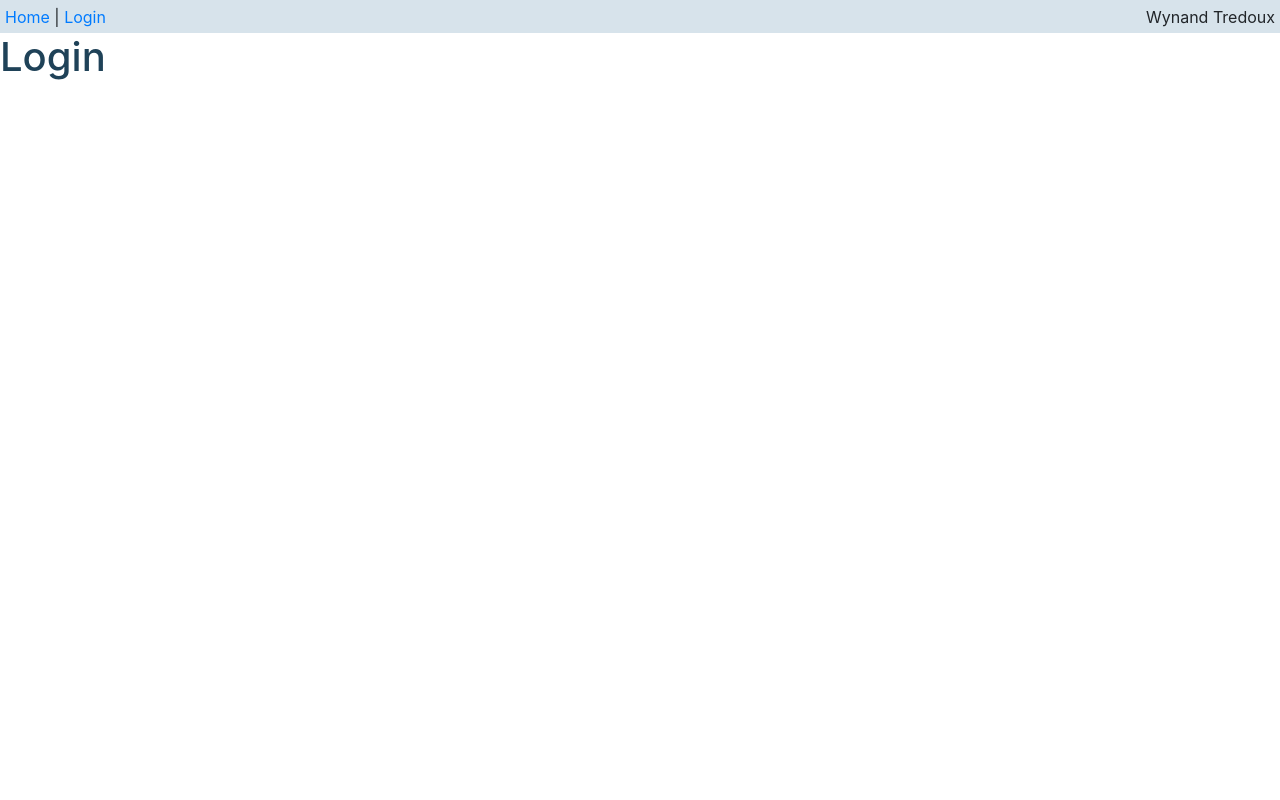
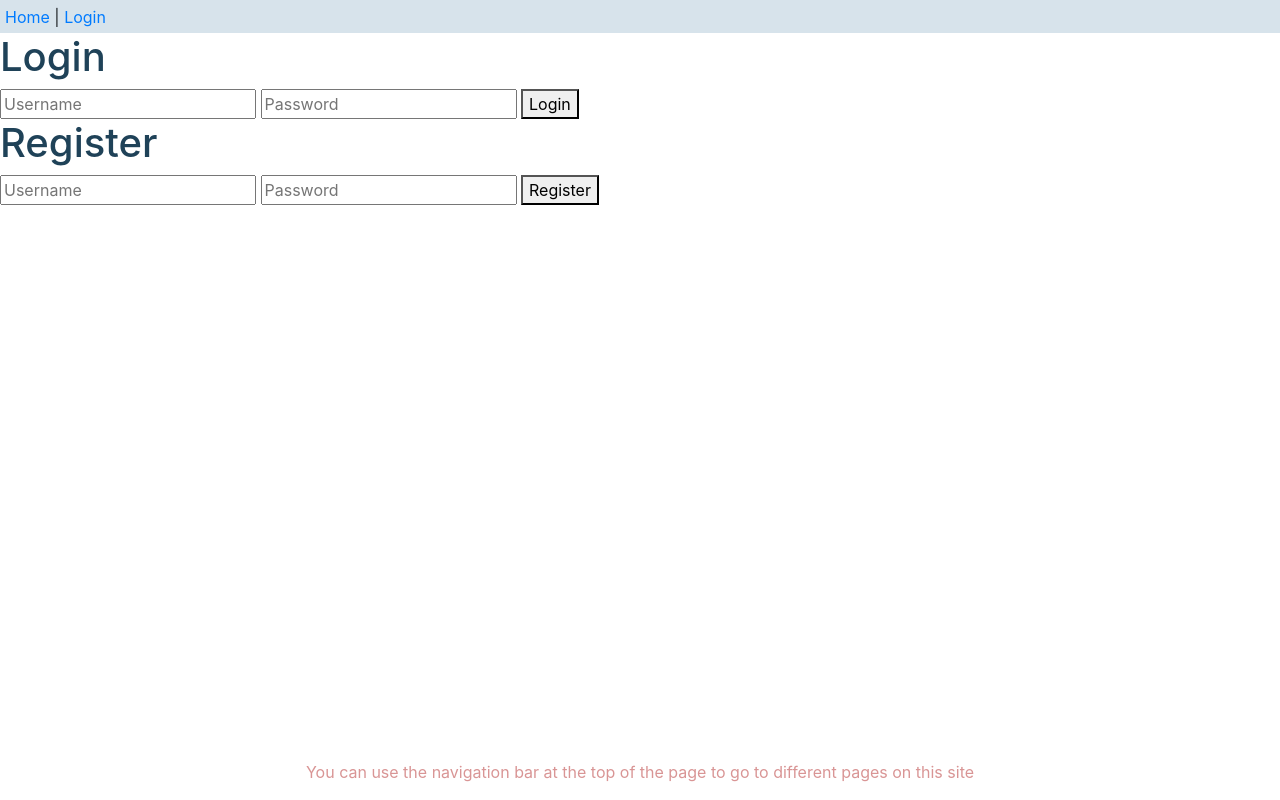
Before and after one commit to WynandTredouxENGO511/Lab1, a Flask app: page /login in a window 1280 px wide. Run offline with Flask 2, Linux system fonts and the light colour scheme; parts of the project's set-up code (start-up, migrations or seed data) failed here and were passed over; some libraries are stand-ins or nearby versions.

Commit message:
login/registration process complete (with hashed passwords

```diff
--- a/application.py
+++ b/application.py
@@ -4,35 +4,118 @@ DATABASE_URL=postgres://qbtxfingwrqmyc:962e9c32a97ff8eb6dff5e85a07032b9a9758d9da
 """
 
 import os
+import hashlib
 
-from flask import Flask, session, request, render_template
+from flask import Flask, session, request, render_template, redirect, url_for
 from flask_session import Session
-from sqlalchemy import create_engine
+from sqlalchemy import create_engine, MetaData, inspect
 from sqlalchemy.orm import scoped_session, sessionmaker
 
+
+def encrypt_string(hash_string):
+    sha_signature = \
+        hashlib.sha256(hash_string.encode()).hexdigest()
+    return sha_signature
+
+
 app = Flask(__name__)
-
 
 # Check for DATABASE_URL variable
 if not os.getenv("DATABASE_URL"):
     raise RuntimeError("DATABASE_URL is not set")
 
 # Load config
-app.config.from_pyfile('config.cfg', silent=True) #load settings from config.cfg
+app.config.from_pyfile('config.cfg', silent=True)  # load settings from config.cfg
 Session(app)
 
 # Set up database
-engine = create_engine('postgres://qbtxfingwrqmyc:962e9c32a97ff8eb6dff5e85a07032b9a9758d9da76c231864487642df21726a@ec2-35-168-54-239.compute-1.amazonaws.com:5432/d3tu5tucael6mf')
+engine = create_engine(
+    'postgres://qbtxfingwrqmyc:962e9c32a97ff8eb6dff5e85a07032b9a9758d9da76c231864487642df21726a@ec2-35-168-54-239.compute-1.amazonaws.com:5432/d3tu5tucael6mf')
 db = scoped_session(sessionmaker(bind=engine))
+users = db.execute("SELECT username FROM Users").fetchall()
+print(users)
+print("setup done!")
 
 
 @app.route("/")
 def home():
-    return render_template('home.html')
+    if session.get("user") is None:
+        session["user"] = ''
+    return render_template('home.html', user=session["user"])
 
-@app.route("/login")
+
+@app.route("/login", methods=["GET", "POST"])
 def login():
-    return render_template('login.html')
+    if session.get("user") is None:
+        session["user"] = ''
+    # normal page load
+    if request.method == "GET":
+        return render_template('login.html', user=session["user"])
+    # login/register action
+    else:
+        username = request.form.get('Username')
+        password = request.form.get('Password')
+        hashpass = encrypt_string(password)
+        if 'login' in request.form:
+            print('login!')
+            # find all users with username
+            userswithname = db.execute("SELECT username,password FROM users WHERE username=:u AND password=:p",
+                                       {"u": username, "p": hashpass}).fetchall()
+            print(userswithname)
+            # if username or password doesn't match
+            if len(userswithname) == 0:
+                return render_template('login.html', logError='Username or password is incorrect', user=session["user"])
+            session["user"] = username
+            print("login success")
+            return redirect(url_for('search'))
+        elif 'register' in request.form:
+            print('register')
+            # check if username is blank
+            if username == '':
+                return render_template('login.html', regError='Username cannot be blank', user=session["user"])
+                # check if password is blank
+            if password == '':
+                return render_template('login.html', regError='Password cannot be blank', user=session["user"])
+            # check if username is already in database
+            currentusers = db.execute("SELECT username FROM users").fetchall()
+            for user in currentusers:
+                if user[0] == username:
+                    # reload the page, displaying an error message
+                    return render_template('login.html', regError='This username is already taken',
+                                           user=session["user"])
+            # register the user in the database with a hashed password
+            db.execute("INSERT INTO users (username, password) VALUES (:u, :p)",
+                       {"u": username, "p": hashpass})
+            db.commit()
+
+            print("User {} added ".format(username))
+            return render_template('login.html', regComplete=1, user=session["user"])
+        print('')
+
+        # reload page
+        return render_template('login.html', user=session["user"])
+
+
+@app.route("/admin")
+def admin():
+    # check for unauthorized access
+    if session["user"] != 'admin':
+        return "You shouldn't be here"
+    # get all current users
+    currentusers = db.execute("SELECT * FROM users").fetchall()
+    return render_template('admin.html', user=session["user"], currentusers=currentusers)
+
+
+@app.route("/logout")
+def logout():
+    session["user"] = ''
+    return redirect(url_for('home'))
+
+
+@app.route("/search")
+def search():
+    return render_template('search.html', user=session["user"])
+
 
 if __name__ == '__main__':
     app.run()
--- a/config.cfg
+++ b/config.cfg
@@ -1,3 +1,3 @@
-DEBUG = False
+DEBUG = True
 SESSION_PERMANENT = False
 SESSION_TYPE = 'filesystem'
--- a/static/global_style.css
+++ b/static/global_style.css
@@ -82,4 +82,8 @@ div table {
   margin: 5px;
 }
 
+.error {
+  color: #e71616;
+}
+
 /*# sourceMappingURL=global_style.css.map */
--- a/static/gobal_style.css
+++ /dev/null
@@ -1,85 +0,0 @@
-h1,
-h2,
-h3 {
-  color: #1f4258;
-}
-
-.myname, nav, .vertnav {
-  background-color: #d7e3eb;
-  margin: 5px;
-  margin-bottom: -20px;
-}
-
-.navname {
-  background-color: #d7e3eb;
-}
-
-.vertnav {
-  list-style-type: none;
-  margin: 0;
-  padding: 5px;
-  display: none;
-}
-
-nav {
-  float: left;
-}
-
-a:hover {
-  color: white;
-  background-color: #1f4258;
-}
-
-.myname {
-  float: right;
-}
-
-#hint {
-  position: fixed;
-  left: 0;
-  bottom: 0;
-  width: 100%;
-  color: #d99595;
-  text-align: center;
-}
-
-.images {
-  margin: 5px;
-  margin-bottom: 20px;
-}
-
-.row img {
-  width: 100%;
-  height: auto;
-}
-
-@media screen and (max-width: 600px) {
-  .navname {
-    display: none;
-  }
-
-  .vertnav {
-    display: block;
-  }
-}
-ul li {
-  padding-bottom: 10px;
-}
-
-tr > td {
-  padding: 5px;
-  text-align: left;
-}
-
-div ul {
-  color: #595959;
-  list-style: none;
-  padding-left: 10px;
-}
-div table {
-  padding: 0;
-  color: #595959;
-  margin: 5px;
-}
-
-/*# sourceMappingURL=gobal_style.css.map */
--- a/static/gobal_style.scss
+++ b/static/gobal_style.scss
@@ -89,3 +89,7 @@ div {
         margin: $defualtmargin;
     }
 }
+
+.error{
+    color: #e71616;
+}
--- /dev/null
+++ b/templates/layout.html
@@ -0,0 +1,43 @@
+<!DOCTYPE html>
+<html>
+
+<head>
+    <title>{% block title %}{% endblock %}</title>
+    <link rel="stylesheet" href="https://maxcdn.bootstrapcdn.com/bootstrap/4.0.0/css/bootstrap.min.css"
+          integrity="sha384-Gn5384xqQ1aoWXA+058RXPxPg6fy4IWvTNh0E263XmFcJlSAwiGgFAW/dAiS6JXm" crossorigin="anonymous"
+          title="bootstrap">
+    <link rel="stylesheet" type="text/css" href="/static/global_style.css">
+</head>
+
+<div class=navname>
+    <nav>
+        <a href="{{ url_for('home') }}">Home</a>
+        {% if user=='' %}
+        | <a href="{{ url_for('login') }}">Login</a>
+        {% else %}
+        | <a href="{{ url_for('search') }}">Search</a>
+        | <a href="{{ url_for('logout') }}">Logout</a>
+        {% endif %}
+        {% if user=='admin' %}
+        | <a href="{{ url_for('admin') }}">Admin</a>
+        {% endif %}
+    </nav>
+    <div class="myname">
+        {{ user }}
+    </div>
+    <div style="clear: both;">&nbsp;</div>
+</div>
+
+<ul class="vertnav">
+    <li><a href="{{ url_for('home') }}">Home</a></li>
+    <li><a href="{{ url_for('login') }}">Login</a></li>
+    {% if user=='admin' %}
+    <li><a href="{{ url_for('admin') }}">admin</a></li>
+    {% endif %}
+</ul>
+
+<body>
+{% block body %}
+{% endblock %}
+<p id="hint">You can use the navigation bar at the top of the page to go to different pages on this site</p>
+</body>
--- a/templates/login.html
+++ b/templates/login.html
@@ -1,29 +1,34 @@
-<!DOCTYPE html>
-<html>
+{% extends "layout.html" %}
 
-<head>
-    <title>Home</title>
-    <link rel="stylesheet" href="https://maxcdn.bootstrapcdn.com/bootstrap/4.0.0/css/bootstrap.min.css" integrity="sha384-Gn5384xqQ1aoWXA+058RXPxPg6fy4IWvTNh0E263XmFcJlSAwiGgFAW/dAiS6JXm" crossorigin="anonymous" title="bootstrap">
-    <link rel="stylesheet" type="text/css" href="/static/gobal_style.css">
-</head>
+{% block title %}
+Login
+{% endblock %}
 
-<div class=navname>
-    <nav>
-        <a href="{{ url_for('home') }}">Home</a> |
-        <a href="{{ url_for('login') }}">Login</a>
-    </nav>
-    <div class="myname">
-        Wynand Tredoux
-    </div>
-    <div style="clear: both;">&nbsp;</div>
-</div>
+{% block body %}
 
-<ul class="vertnav">
-    <li><a href="{{ url_for('home') }}">Home</a></li>
-    <li><a href="{{ url_for('login') }}">Login</a></li>
-</ul>
+<h1>Login</h1>
+{% if logError != '' %}
+<div class=error>{{ logError }}</div>
+{% endif %}
+<form name="login" action="{{ url_for('login') }}" method="post">
+    <input type="text" name="Username" placeholder="Username">
+    <input type="password" name="Password" placeholder="Password">
+    <input type="hidden" name="login">
+    <button>Login</button>
+</form>
 
-<body>
-<h1>Login</h1>
-</body>
-</html>
+<h1>Register</h1>
+{% if regError != '' %}
+<div class=error>{{ regError }}</div>
+{% endif %}
+{% if regComplete %}
+<div>Registration Complete!</div>
+{% endif %}
+<form name="register" action="{{ url_for('login') }}" method="post">
+    <input type="text" name="Username" placeholder="Username">
+    <input type="password" name="Password" placeholder="Password">
+    <input type="hidden" name="register">
+    <button>Register</button>
+</form>
+
+{% endblock %}
```
Also changed, not shown: templates/admin.html (added, +25 -0 lines), templates/home - Copy.html (added, +40 -0 lines), templates/home.html (+11 -36 lines), templates/search.html (added, +9 -0 lines), 2 other files.
